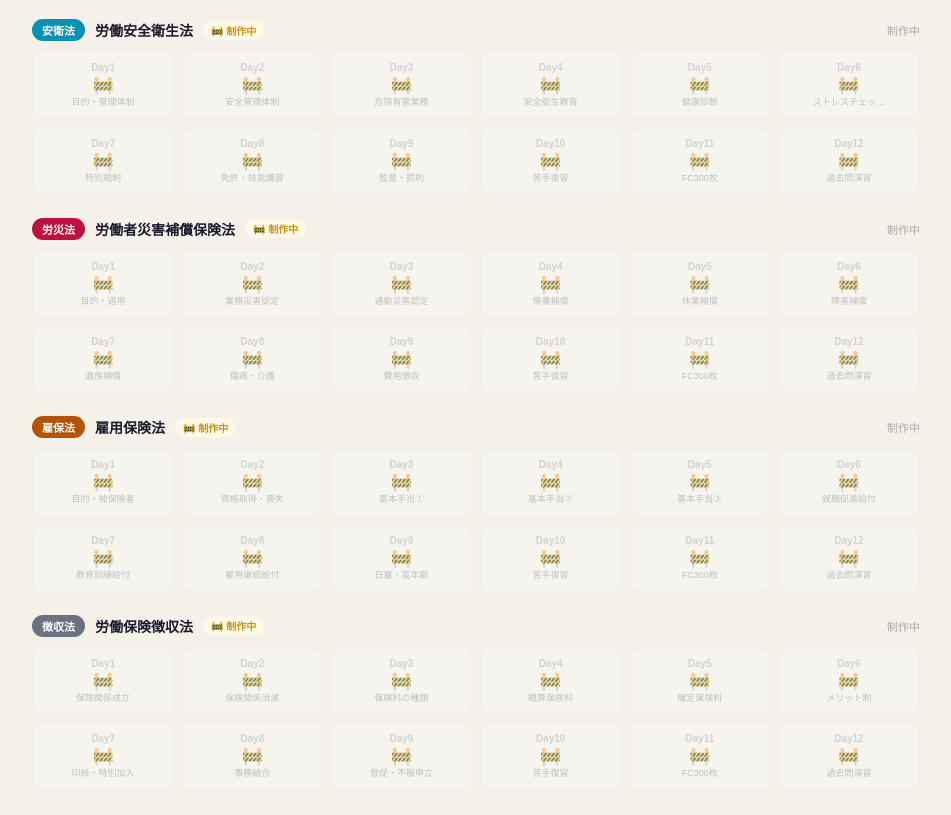
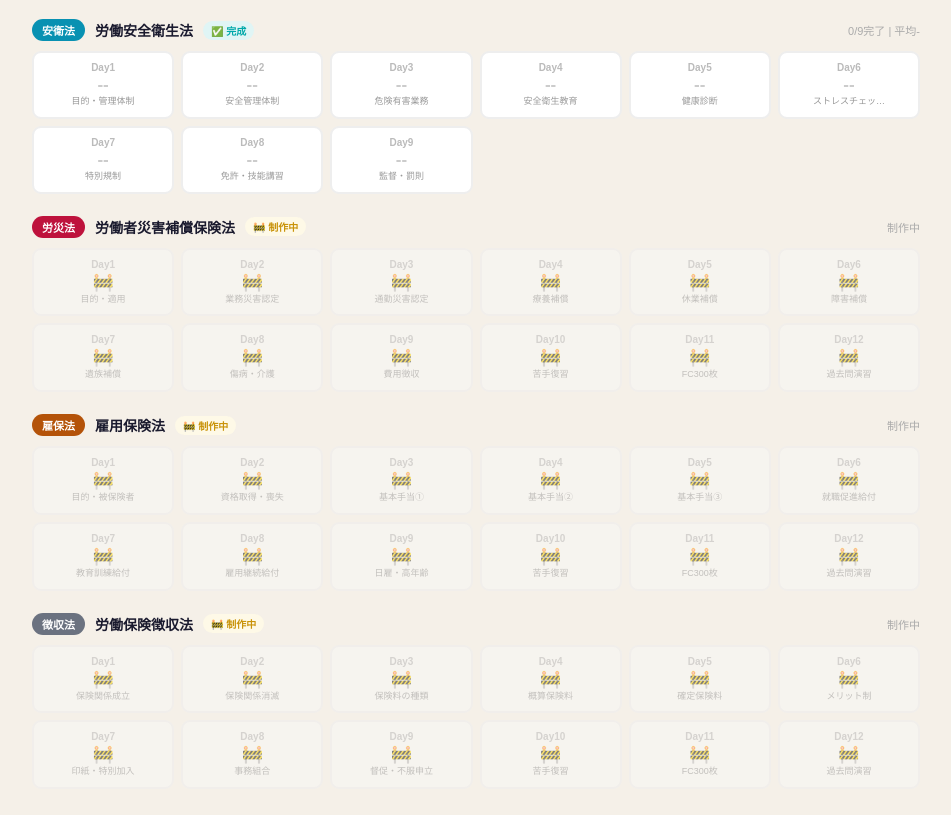
Before and after one commit to hirofuminonaka-art/syaroushi21, a plain HTML site: page index.html in a window 1280 px wide. Shown: the part 1329-2144 px from the top of the page, without its empty margins (164-1115 px from the left). Drawn offline with Linux system fonts and the light colour scheme.

Commit message:
Add files via upload

```diff
--- a/index.html
+++ b/index.html
@@ -111,7 +111,7 @@ var SUBJECTS = [
   {id:'roki',name:'労基法',fullname:'労働基準法',cat:'労働保険',color:'#7c3aed',days:12,done:true,
    getKey:function(d){ return 'roki_day'+d; },
    labels:['総則・均等待遇','賃金・割増賃金','労働時間・休憩','年次有給休暇','就業規則','女性・年少者','監督機関・罰則','変形制・フレックス','横断まとめ','苦手復習','FC300枚','過去問演習']},
-  {id:'anei',name:'安衛法',fullname:'労働安全衛生法',cat:'労働保険',color:'#0891b2',days:12,done:false,
+  {id:'anei',name:'安衛法',fullname:'労働安全衛生法',cat:'労働保険',color:'#0891b2',days:9,done:true,
    getKey:function(d){ return 'anei_day'+d; },
    labels:['目的・管理体制','安全管理体制','危険有害業務','安全衛生教育','健康診断','ストレスチェック','特別規制','免許・技能講習','監督・罰則','苦手復習','FC300枚','過去問演習']},
   {id:'rosai',name:'労災法',fullname:'労働者災害補償保険法',cat:'労働保険',color:'#be123c',days:12,done:false,
```
